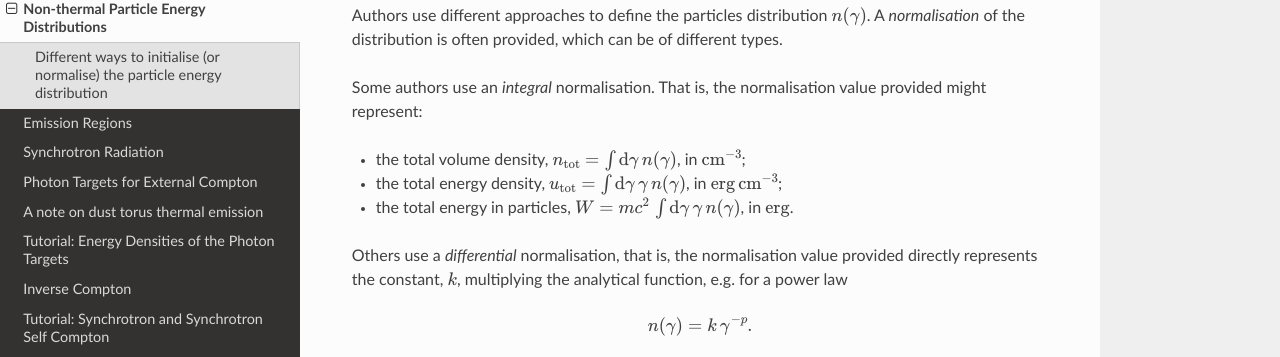
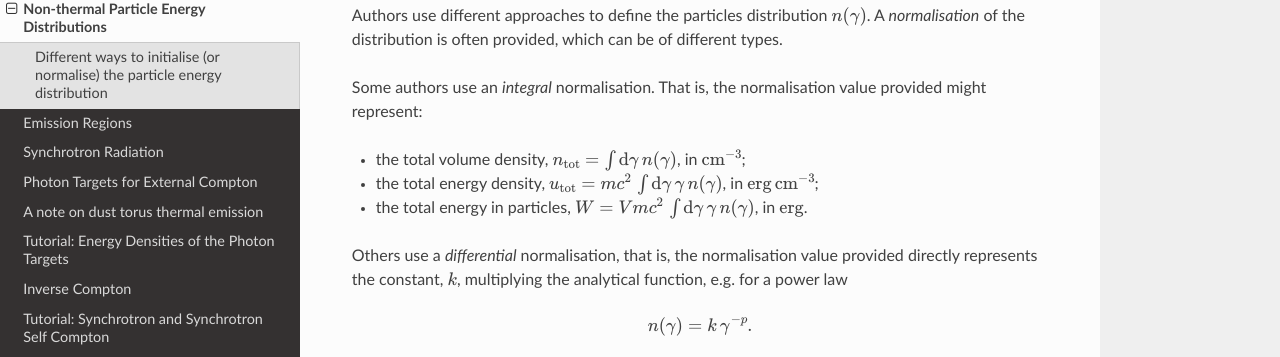
Before and after one commit to cosimoNigro/agnpy, a Sphinx documentation site: the page built from docs/spectra.rst, in a window 1280 px wide and 900 px high, scrolled down 744 px. Shown: the part 112-469 px from the top of the window. Built offline with Sphinx 7.4.7 and the Read the Docs theme 2.0.0, drawn with Linux system fonts in a browser that asks for light colours; pages that are not in the unit, such as notebooks, are missing from menus.

Commit message:
spectra documentation fix

```diff
--- a/docs/spectra.rst
+++ b/docs/spectra.rst
@@ -36,8 +36,8 @@ A *normalisation* of the distribution is often provided, which can be of differe
 Some authors use an *integral* normalisation. That is, the normalisation value provided might represent:
 
 - the total volume density, :math:`n_{\rm tot} = \int {\rm d \gamma} \, n(\gamma)`, in :math:`{\rm cm}^{-3}`;
-- the total energy density, :math:`u_{\rm tot} = \int {\rm d \gamma} \, \gamma \, n(\gamma)`, in :math:`{\rm erg}\,{\rm cm}^{-3}`;
-- the total energy in particles, :math:`W = m c^2 \, \int {\rm d \gamma} \, \gamma \, n(\gamma)`, in :math:`{\rm erg}`.
+- the total energy density, :math:`u_{\rm tot} = m c^2 \, \int {\rm d \gamma} \, \gamma \, n(\gamma)`, in :math:`{\rm erg}\,{\rm cm}^{-3}`;
+- the total energy in particles, :math:`W = V m c^2 \, \int {\rm d \gamma} \, \gamma \, n(\gamma)`, in :math:`{\rm erg}`.
 
 Others use a *differential* normalisation, that is, the normalisation value provided directly represents the constant,
 :math:`k`, multiplying the analytical function, e.g. for a power law
```
